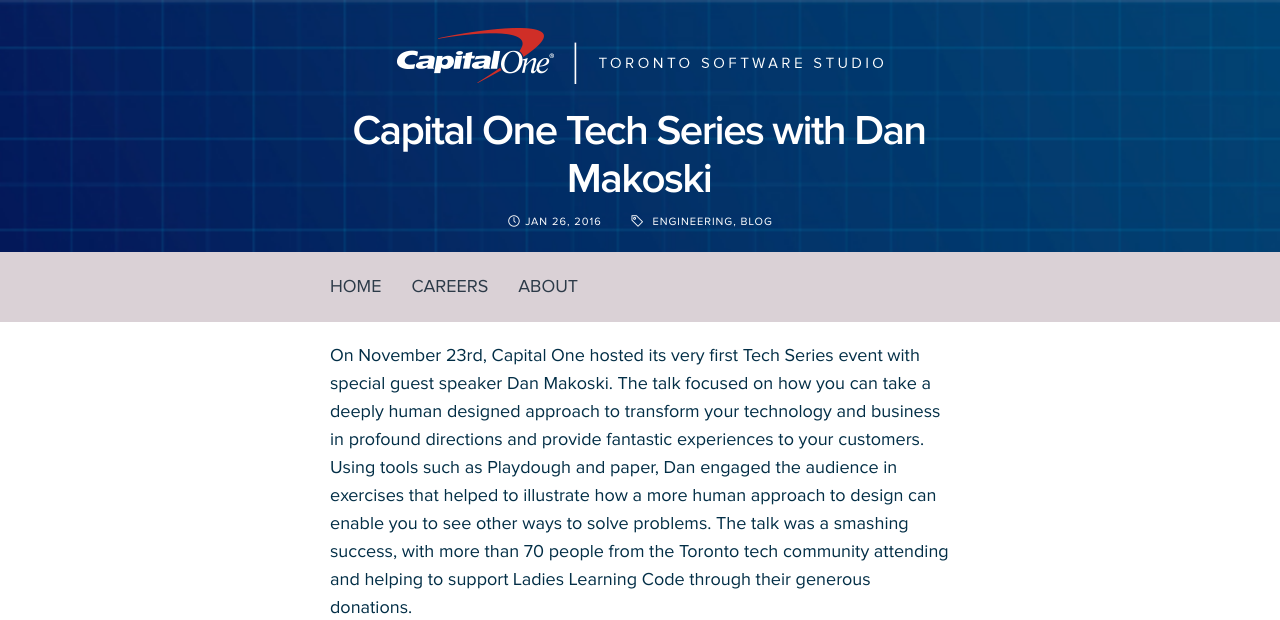
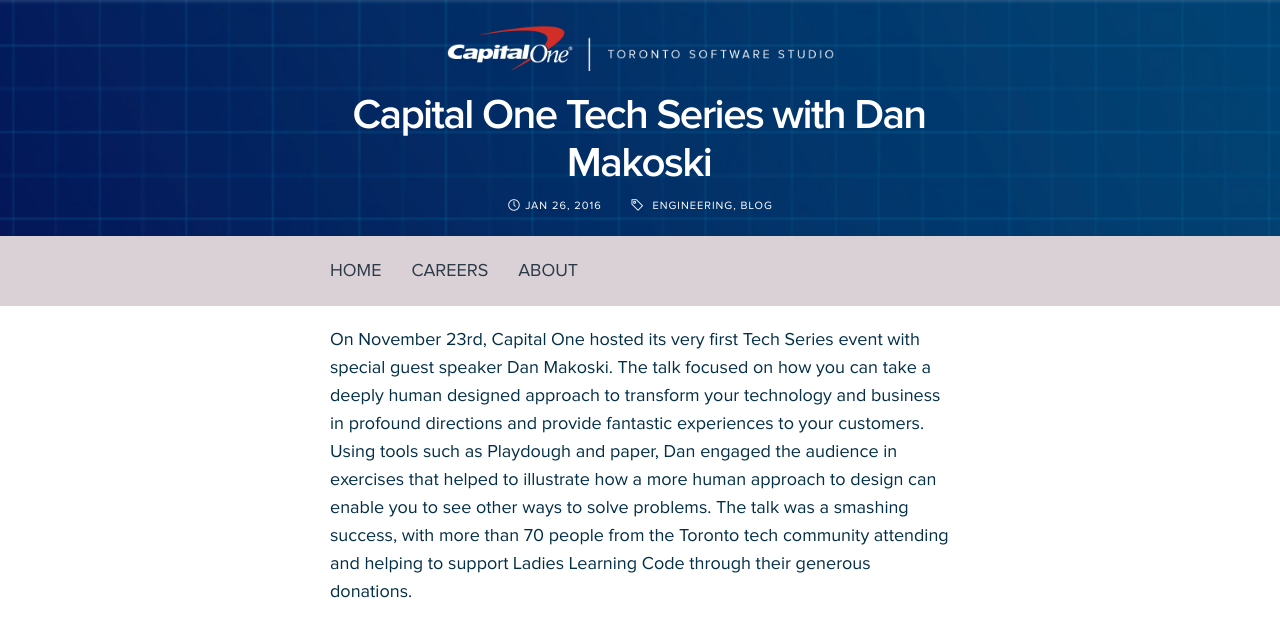
Before and after one commit to CapitalOneCanada/capitalonecanada.github.io, a Jekyll site: the page built from _posts/2016-01-26-capital-one-tech-series-with-dan-makoski.md, in a window 1280 px wide. Shown: the top 620 px of the page. Built offline with Jekyll 4.4.1, drawn with Linux system fonts in a browser that asks for light colours; nearby versions of some CDN libraries; Markdown is read by kramdown in place of the engine named in the settings.

Commit message:
Modified size of small logo

```diff
--- a/css/base.css
+++ b/css/base.css
@@ -16,7 +16,7 @@
 #top_header								{ width:100%; /*height:204px;*/ background:#008bc1 url(../assets/img/hero_bg.jpg) center top no-repeat; background-size:cover; position:relative; padding-bottom:70px; }
 #top_header .content					{ padding: 20px; /*35px 0;*/ }
 #top_header .logo						{ margin:0 auto; display:block; width:387px; height:auto; }
-#top_header .logo_sml img				{ margin-bottom: 10px; }
+#top_header .logo_sml img				{ margin-bottom: 10px; width:387px; }
 
 #main_nav								{ position:absolute; bottom:0; left:0; width:100%; background:rgba(218,209,214,1); }
 #main_nav a								{ display:block; float:left; font-size:18px; line-height:70px; color:#2c3a48; padding:0 15px; transition:all ease-out 200ms; }
```
